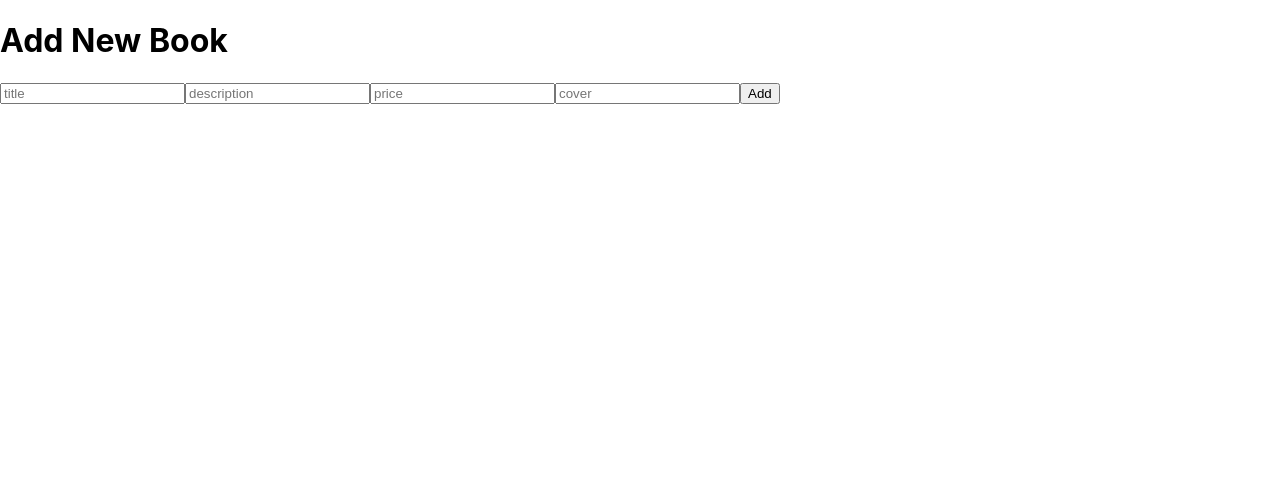
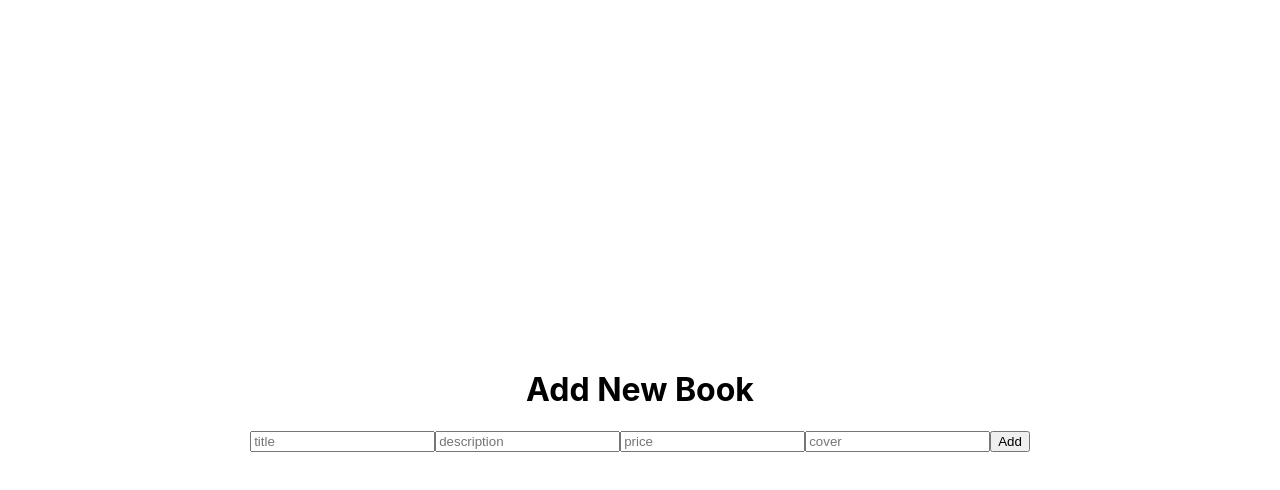
Before and after one commit to dennihous/mysqlProject, a React (Create React App) app in the folder client/: page /add in a window 1280 px wide. Shown: the top 490 px of the page. Built offline with nearby package versions, Linux system fonts and the light colour scheme.

Commit message:
Added style to home page

```diff
--- a/client/src/style.css
+++ b/client/src/style.css
@@ -0,0 +1,23 @@
+.App {
+  height: 100vh;
+  padding: 0px 100px;
+  display: flex;
+  align-items: center;
+  justify-content: center;
+  text-align: center;
+}
+
+.books {
+  display: flex;
+}
+
+.book {
+  flex: 1;
+}
+
+img {
+  width: 200px;
+  height: 300px;
+  object-fit: cover;
+  background-color: aquamarine;
+}
```
